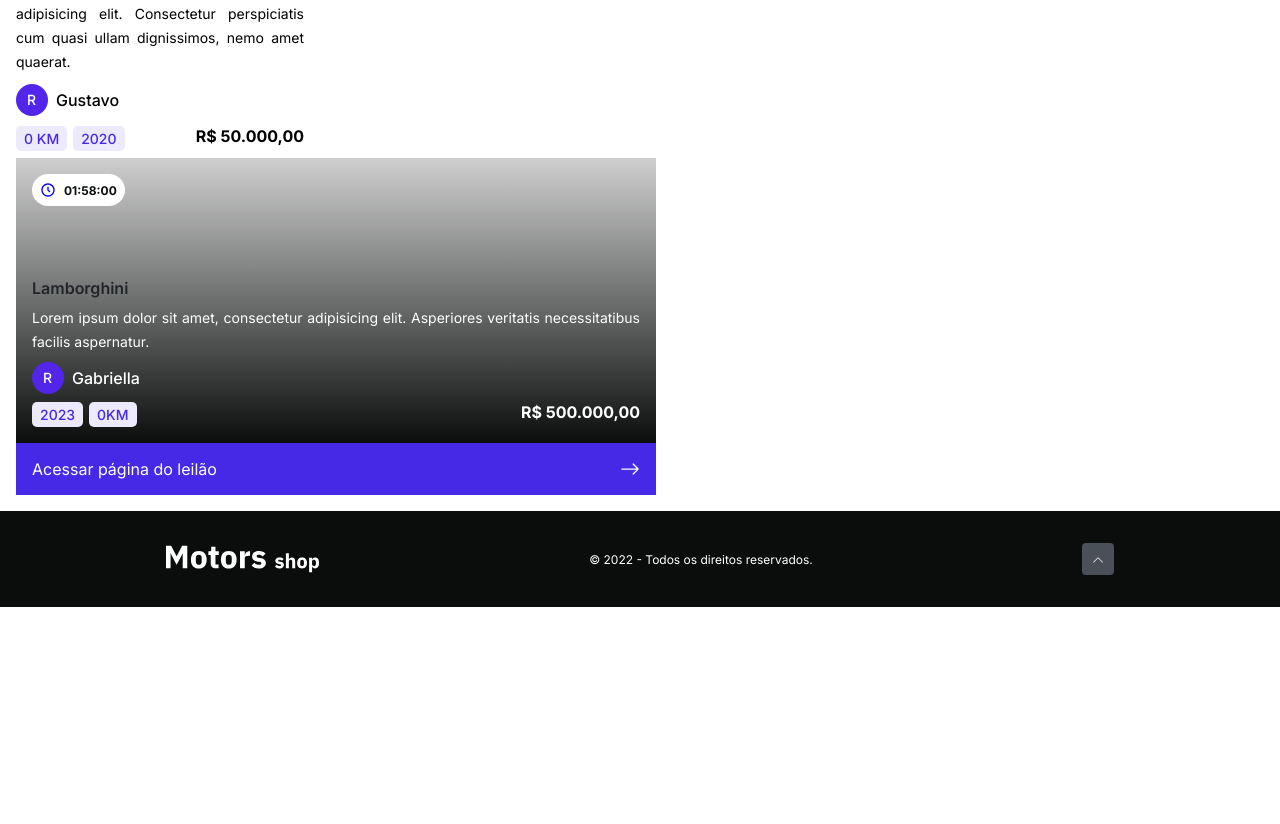
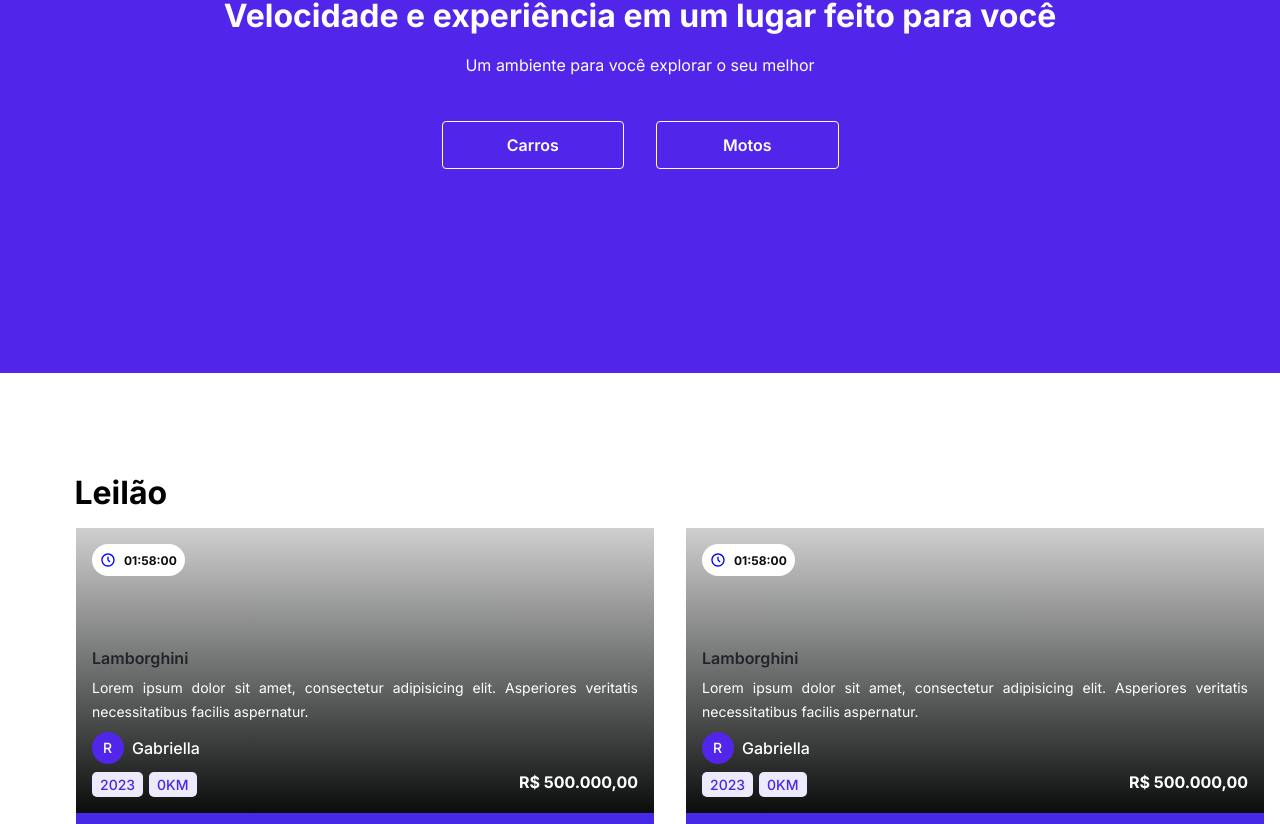
Before and after one commit to Motor-Shop-Grupo-15-Felipe/Front-End-MotorShop, a React (Create React App) app: page / in a window 1280 px wide. Shown: the part 256-1080 px from the top of the page. Before the commit the page ends 863 px from the top, so only its background shows below. Built offline with nearby package versions, Linux system fonts and the light colour scheme.

Commit message:
feat: edit components_homepage

```diff
--- a/src/App.tsx
+++ b/src/App.tsx
@@ -11,8 +11,8 @@ function App() {
     <div className="App">
 
       <NavBar />
+      <ProductCardAuction />
       <ProductCard />
-      <ProductCardAuction />
       <Footer />
 
     </div>
--- /dev/null
+++ b/src/components/infoPage/infoPage.style.tsx
@@ -0,0 +1,63 @@
+import { styled } from "@stitches/react"
+
+export const DivInfo = styled("div", {
+  display: "flex",
+  flexDirection: "column",
+  justifyContent: "center",
+  height: "36.313rem",
+  background: "#5126EA",
+})
+
+export const Texts = styled("div", {
+  color: "#FDFDFD",
+  display: "flex",
+  flexDirection: "column",
+  gap: "1.25rem",
+})
+
+export const DivButton = styled("div", {
+  display: "flex",
+  justifyContent: "center",
+  gap: "2rem",
+  marginTop: "2.875rem",
+})
+
+export const ButtonInfo = styled("button", {
+  height: "3rem",
+  appearance: "none",
+  background: "$whiteFixed",
+  color: "$grey0",
+  fontWeight: "600",
+  padding: "0 2rem",
+  border: "2px solid $whiteFixed",
+  borderRadius: "4px",
+  cursor: "pointer",
+  fontSize: "1rem",
+  fontFamily: "$texts",
+  display: "flex",
+  justifyContent: "center",
+  alignItems: "center",
+  width: "11.407rem",
+  whiteSpace: "nowrap",
+  transform: "scale(1.0)",
+  transition: "0.6s",
+  "&:hover": {
+    transform: "scale(0.9)",
+  },
+
+  variants: {
+    type: {
+      btnInfo: {
+        background: "#5126EA",
+        border: "1.5px solid #FDFDFD",
+        color: "#FDFDFD",
+
+        "&:hover": {
+          background: "#EDEAFD",
+          border: "1.5px solid $grey1",
+          color: "#5126EA",
+        },
+      },
+    },
+  },
+})
--- /dev/null
+++ b/src/components/infoPage/infoPage.tsx
@@ -0,0 +1,24 @@
+import { SlArrowUp } from "react-icons/sl"
+import { BtnTop } from "../footer/footer.style"
+import { ButtonInfo, DivButton, DivInfo, Texts } from "./infoPage.style"
+
+export const DivInfoPage = () => {
+  return (
+    <DivInfo>
+      <Texts>
+        <h1>Velocidade e experiência em um lugar feito para você</h1>
+        <span>Um ambiente para você explorar o seu melhor</span>
+      </Texts>
+      <DivButton>
+        <ButtonInfo type={"btnInfo"} className="cars">
+          {" "}
+          Carros
+        </ButtonInfo>
+        <ButtonInfo type={"btnInfo"} className="motorcycles">
+          {" "}
+          Motos
+        </ButtonInfo>
+      </DivButton>
+    </DivInfo>
+  )
+}
--- a/src/components/navBar/navBar.tsx
+++ b/src/components/navBar/navBar.tsx
@@ -1,12 +1,16 @@
 import logo from "../../assets/logo-main.svg"
-import { Button } from "../../styles/Buttons";
+import { Button } from "../../styles/Buttons"
 import {
-  Header, Navigation, Categories, Link, Sections, Division
-} from "./navBar.style";
+  Header,
+  Navigation,
+  Categories,
+  Link,
+  Sections,
+  Division,
+} from "./navBar.style"
 
 export const NavBar = (props: any) => {
-
-  const isLoggedIn = props.isLoggedIn;
+  const isLoggedIn = props.isLoggedIn
 
   return (
     <>
@@ -17,22 +21,16 @@ export const NavBar = (props: any) => {
           <div className="categories">
             <Categories>
               <li className="cars">
-
                 <Link href="#cars">Carros</Link>
-
               </li>
               <li className="motorcycles">
-
                 <Link href="#motos">Motos</Link>
-
               </li>
               <li className="auctions">
-
                 <Link href="#auctions">Leilões</Link>
-
               </li>
 
-              <Division/>
+              <Division />
 
               <Sections className="section">
                 {isLoggedIn ? (
@@ -42,17 +40,21 @@ export const NavBar = (props: any) => {
                   </>
                 ) : (
                   <>
-                      <Button type={"btnLink"} className="login"> Fazer login</Button>
-                      <Button type={"btnOutline2"} className="register"> Cadastrar</Button>
+                    <Button type={"btnLink"} className="login">
+                      {" "}
+                      Fazer login
+                    </Button>
+                    <Button type={"btnOutline2"} className="register">
+                      {" "}
+                      Cadastrar
+                    </Button>
                   </>
                 )}
               </Sections>
             </Categories>
           </div>
-
-
         </Navigation>
       </Header>
     </>
-  );
-};
+  )
+}
--- a/src/components/productCardAuction/productCardAuction.style.tsx
+++ b/src/components/productCardAuction/productCardAuction.style.tsx
@@ -1,13 +1,23 @@
-import { styled } from "@stitches/react";
-import { colors } from "../../styles/Global";
+import { styled } from "@stitches/react"
+import { colors } from "../../styles/Global"
+
+export const Info = styled("h1", {
+  display: "flex",
+  marginLeft: "4.65rem",
+  marginTop: "6.25rem",
+})
+
+export const DivProductCard = styled("div", {
+  display: "flex",
+  marginLeft: "3.75rem",
+})
 
 export const ProductCardStyle = styled("section", {
   width: "40rem",
   display: "flex",
   flexDirection: "column",
-
   margin: "1rem",
-});
+})
 
 export const ProductAuction = styled("div", {
   background: `linear-gradient(180deg, rgba(0, 0, 0, 0.19) 0%, $grey0 100%)`,
@@ -19,7 +29,7 @@ export const ProductAuction = styled("div", {
   flexDirection: "column",
   padding: "1rem",
   color: "$whiteFixed",
-});
+})
 
 export const TimeAuction = styled("span", {
   display: "flex",
@@ -32,45 +42,45 @@ export const TimeAuction = styled("span", {
   fontWeight: "bolder",
   fontSize: "0.75rem",
   marginBottom: "4rem",
-});
+})
 
 export const ImageVehicle = styled("img", {
   width: "18rem",
   height: "7.5rem",
   backgroundColor: "$grey7",
-});
+})
 
 export const TitleVehicle = styled("h2", {
   fontSize: "16px",
   lineHeight: "20px",
   fontWeight: "600",
   color: "$grey1",
-});
+})
 
 export const DescriptionVehicle = styled("span", {
   fontSize: "14px",
   fontWeight: "400",
   lineHeight: "24px",
   textAlign: "justify",
-});
+})
 
 export const InfoOwnerVehicle = styled("div", {
   display: "flex",
   alignItems: "center",
   gap: "8px",
   fontWeight: "500",
-});
+})
 
 export const InfoVehicle = styled("div", {
   width: "100%",
   display: "flex",
   justifyContent: "space-between",
-});
+})
 
 export const Traits = styled("div", {
   display: "flex",
   gap: "6px",
-});
+})
 
 export const Characteristics = styled("span", {
   padding: "0.25rem 0.5rem",
@@ -82,11 +92,11 @@ export const Characteristics = styled("span", {
   fontWeight: "500",
   fontSize: "14px",
   borderRadius: "5px",
-});
+})
 
 export const Price = styled("span", {
   fontWeight: "bolder",
-});
+})
 
 export const RedirectAuction = styled("div", {
   width: "100%",
@@ -97,7 +107,7 @@ export const RedirectAuction = styled("div", {
   alignItems: "center",
 
   color: "$whiteFixed",
-});
+})
 
 export const BtnAuction = styled("button", {
   border: "none",
@@ -105,4 +115,4 @@ export const BtnAuction = styled("button", {
   color: "$whiteFixed",
   fontSize: "1rem",
   cursor: "pointer",
-});
+})
--- a/src/components/productCardAuction/productCardAuction.tsx
+++ b/src/components/productCardAuction/productCardAuction.tsx
@@ -1,8 +1,6 @@
-
-import user from "../../assets/user.svg";
-
-import { BiTimeFive } from "react-icons/bi";
-import { BsArrowRight } from "react-icons/bs";
+import user from "../../assets/user.svg"
+import { BiTimeFive } from "react-icons/bi"
+import { BsArrowRight } from "react-icons/bs"
 import {
   ProductCardStyle,
   ProductAuction,
@@ -16,24 +14,28 @@ import {
   RedirectAuction,
   TimeAuction,
   BtnAuction,
-
-} from "./productCardAuction.style";
-
+  DivProductCard,
+  Info,
+} from "./productCardAuction.style"
+import { DivInfoPage } from "../infoPage/infoPage"
 
 export const ProductCardAuction = () => {
   return (
     <>
+      <DivInfoPage />
+      <Info>Leilão</Info>
+      <DivProductCard>
         <ProductCardStyle className="product-card-auction">
           <ProductAuction>
             <TimeAuction className="time-to-auction">
-            <BiTimeFive color="blue" size={"1rem"}/> 01:58:00
+              <BiTimeFive color="blue" size={"1rem"} /> 01:58:00
             </TimeAuction>
 
             <TitleVehicle className="title-car">Lamborghini</TitleVehicle>
 
             <DescriptionVehicle className="description-car">
-            Lorem ipsum dolor sit amet, consectetur adipisicing elit. Asperiores
-            veritatis necessitatibus facilis aspernatur.
+              Lorem ipsum dolor sit amet, consectetur adipisicing elit.
+              Asperiores veritatis necessitatibus facilis aspernatur.
             </DescriptionVehicle>
 
             <InfoOwnerVehicle className="user-info">
@@ -53,10 +55,50 @@ export const ProductCardAuction = () => {
           </ProductAuction>
 
           <RedirectAuction className="redirect-auction-page">
-          <BtnAuction className="redirect">Acessar página do leilão</BtnAuction>
+            <BtnAuction className="redirect">
+              Acessar página do leilão
+            </BtnAuction>
             <BsArrowRight cursor={"pointer"} size={"20px"} />
           </RedirectAuction>
         </ProductCardStyle>
+
+        <ProductCardStyle className="product-card-auction">
+          <ProductAuction>
+            <TimeAuction className="time-to-auction">
+              <BiTimeFive color="blue" size={"1rem"} /> 01:58:00
+            </TimeAuction>
+
+            <TitleVehicle className="title-car">Lamborghini</TitleVehicle>
+
+            <DescriptionVehicle className="description-car">
+              Lorem ipsum dolor sit amet, consectetur adipisicing elit.
+              Asperiores veritatis necessitatibus facilis aspernatur.
+            </DescriptionVehicle>
+
+            <InfoOwnerVehicle className="user-info">
+              <img className="image-user" src={user} alt="" />
+
+              <span className="username">Gabriella</span>
+            </InfoOwnerVehicle>
+
+            <InfoVehicle className="car-info">
+              <Traits>
+                <Characteristics className="age-car">2023</Characteristics>
+                <Characteristics className="mileaste-car">0KM</Characteristics>
+              </Traits>
+
+              <Price className="price-car">R$ 500.000,00</Price>
+            </InfoVehicle>
+          </ProductAuction>
+
+          <RedirectAuction className="redirect-auction-page">
+            <BtnAuction className="redirect">
+              Acessar página do leilão
+            </BtnAuction>
+            <BsArrowRight cursor={"pointer"} size={"20px"} />
+          </RedirectAuction>
+        </ProductCardStyle>
+      </DivProductCard>
     </>
-  );
-};
+  )
+}
```
Also changed, not shown: src/components/productCard/productCard.tsx (+15 -4 lines). Lines whose indentation alone changed are shown as unchanged.
